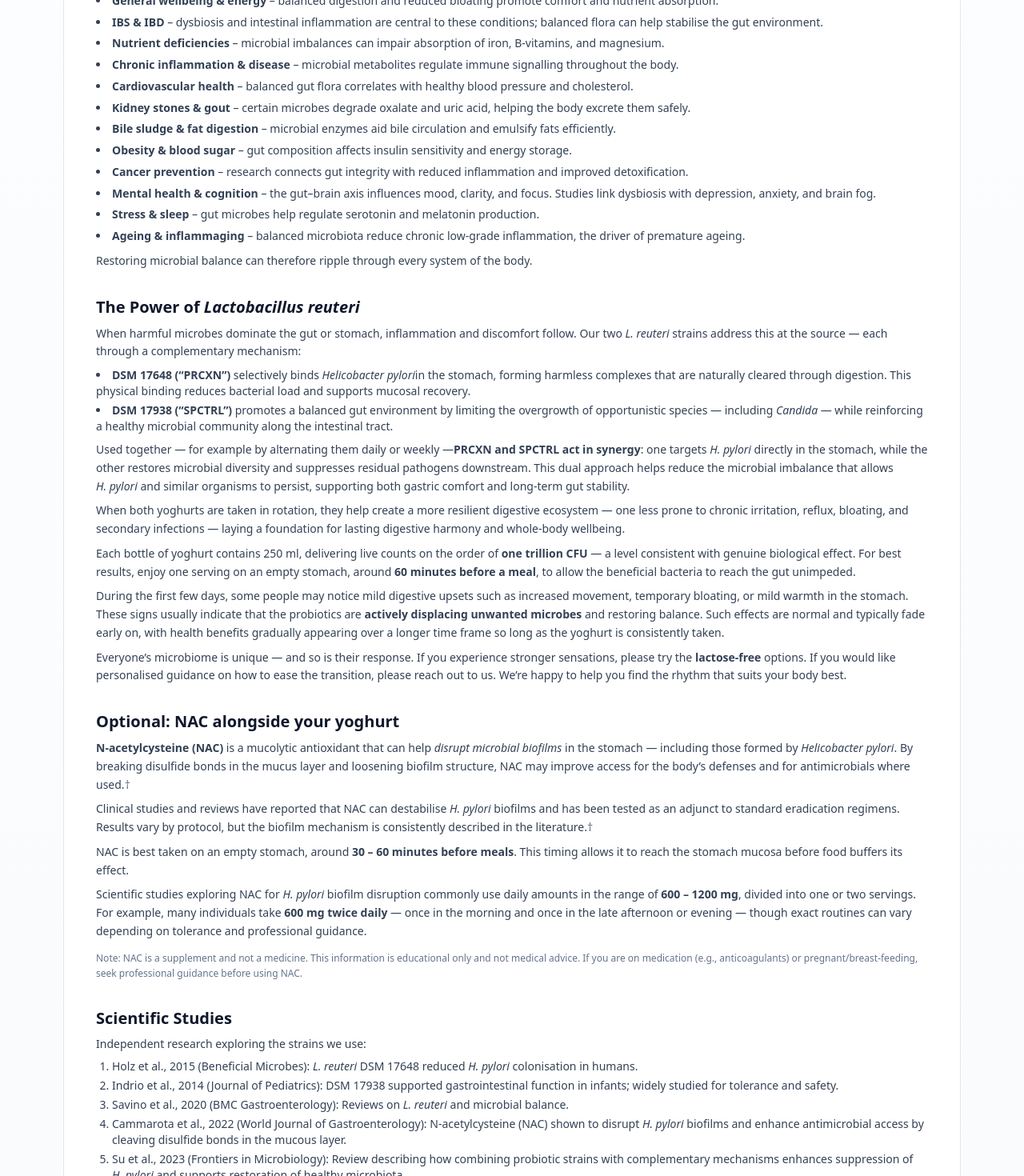
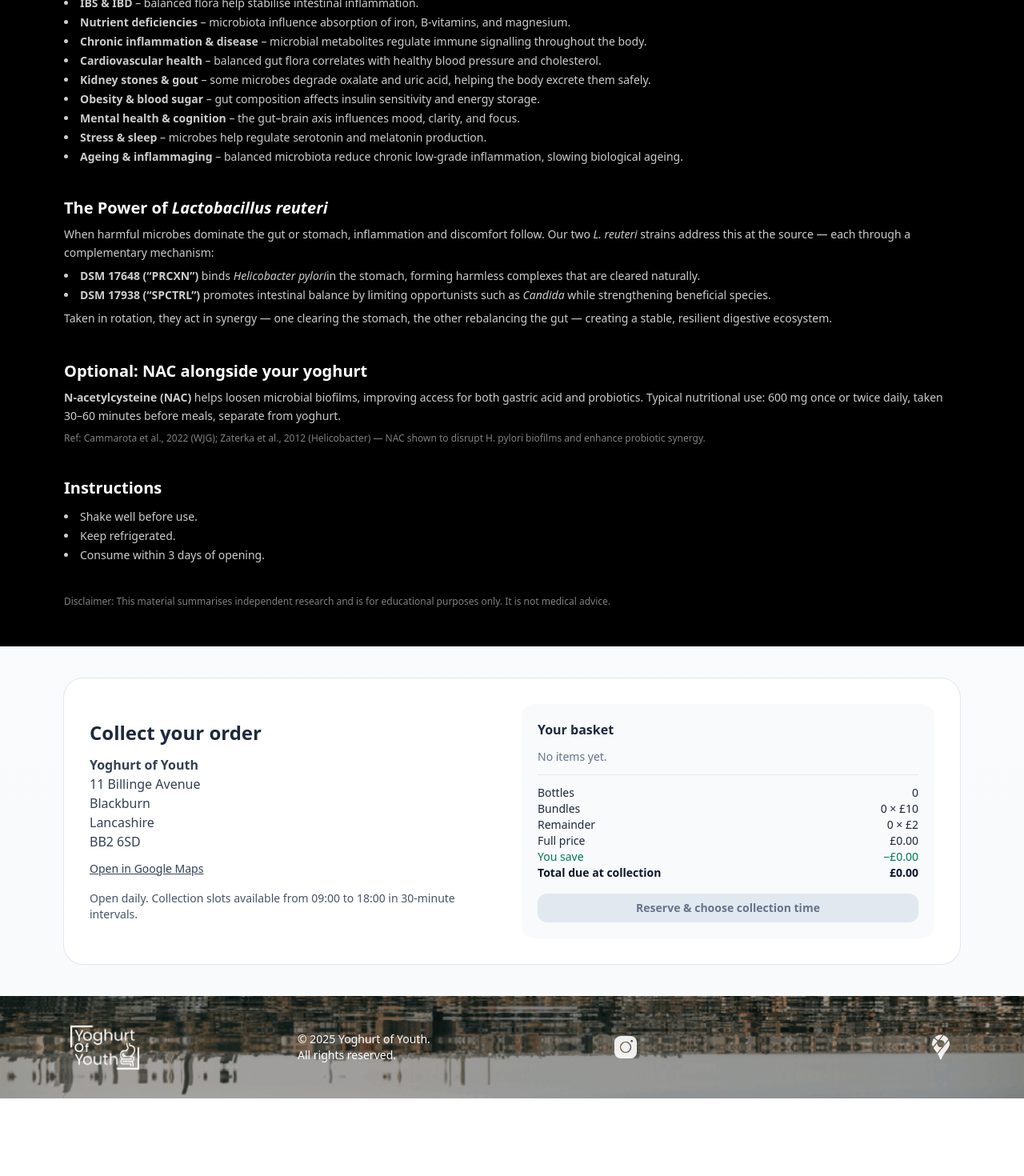
Before and after one commit to ZainAkuji/Yoghurt-of-Youth, a React (Vite) app: page / in a window 1280 px wide. Shown: the part 1980-3450 px from the top of the page at 80% size. After the commit the page ends 3353 px from the top, so only its background shows below. Built offline with nearby package versions, Linux system fonts and the light colour scheme.

Commit message:
Update App.tsx

```diff
--- a/src/App.tsx
+++ b/src/App.tsx
@@ -111,13 +111,16 @@ function nextBundleHint(qtyTotal:number){
 
 function AboutSection() {
   return (
-    <section id="about"   className="scroll-mt-32 md:scroll-mt-24 mx-auto max-w-6xl px-4 py-10">
-      <div className="rounded-3xl bg-white ring-1 ring-slate-200 shadow-sm p-6 md:p-10">
-        <h2 className="text-2xl md:text-3xl font-bold text-slate-900">
+    <section
+      id="about"
+      className="scroll-mt-32 md:scroll-mt-24 bg-black text-white py-12"
+    >
+      <div className="mx-auto max-w-6xl px-4">
+        <h2 className="text-3xl font-bold tracking-tight text-white">
           About Yoghurt of Youth
         </h2>
 
-        <p className="mt-4 text-slate-700">
+        <p className="mt-4 text-white/80">
           Each of our yoghurts is efficiently fermented with live{" "}
           <em>Lactobacillus reuteri</em> strains that have been studied for
           their unique, health-supporting properties.
@@ -125,10 +128,10 @@ function AboutSection() {
 
         <div className="mt-6 space-y-6">
           <div>
-            <h4 className="font-semibold text-slate-900">
+            <h4 className="font-semibold text-white">
               PRCXN — DSM 17648
             </h4>
-            <p className="mt-2 text-slate-700 text-sm leading-relaxed">
+            <p className="mt-2 text-white/80 text-sm leading-relaxed">
               A precision-targeted strain shown in clinical research to bind to
               and reduce populations of <em>Helicobacter pylori</em>, a
               bacterium linked to stomach discomfort and ulcers. By helping
@@ -138,10 +141,10 @@ function AboutSection() {
           </div>
 
           <div>
-            <h4 className="font-semibold text-slate-900">
+            <h4 className="font-semibold text-white">
               SPCTRL — DSM 17938
             </h4>
-            <p className="mt-2 text-slate-700 text-sm leading-relaxed">
+            <p className="mt-2 text-white/80 text-sm leading-relaxed">
               A broad-acting <em>L. reuteri</em> strain observed in studies to
               help limit unwanted microbes, including{" "}
               <em>Candida</em> species, while coexisting peacefully with
@@ -151,226 +154,82 @@ function AboutSection() {
           </div>
         </div>
 
-        <h3 className="mt-8 text-xl font-semibold text-slate-900">
+        <h3 className="mt-10 text-xl font-semibold text-white">
           Why Gut Health Matters
         </h3>
-        <p className="mt-2 text-slate-700 text-sm leading-relaxed">
+        <p className="mt-2 text-white/80 text-sm leading-relaxed">
           Modern research consistently links gut balance to nearly every aspect
           of wellbeing. Scientific studies suggest that a well-functioning
           microbiome influences:
         </p>
 
-        <div className="mt-2 text-sm text-slate-700 leading-relaxed">
-          <ul className="list-disc list-inside space-y-1">
+        <ul className="mt-3 list-disc list-inside text-sm text-white/80 space-y-1">
           <li><strong>General wellbeing &amp; energy</strong> – balanced digestion and reduced bloating promote comfort and nutrient absorption.</li>
-            <li><strong>IBS &amp; IBD</strong> – dysbiosis and intestinal inflammation are central to these conditions; balanced flora can help stabilise the gut environment.</li>
-            <li><strong>Nutrient deficiencies</strong> – microbial imbalances can impair absorption of iron, B-vitamins, and magnesium.</li>
+          <li><strong>IBS &amp; IBD</strong> – balanced flora help stabilise intestinal inflammation.</li>
+          <li><strong>Nutrient deficiencies</strong> – microbiota influence absorption of iron, B-vitamins, and magnesium.</li>
           <li><strong>Chronic inflammation &amp; disease</strong> – microbial metabolites regulate immune signalling throughout the body.</li>
           <li><strong>Cardiovascular health</strong> – balanced gut flora correlates with healthy blood pressure and cholesterol.</li>
-            <li><strong>Kidney stones &amp; gout</strong> – certain microbes degrade oxalate and uric acid, helping the body excrete them safely.</li>
-            <li><strong>Bile sludge &amp; fat digestion</strong> – microbial enzymes aid bile circulation and emulsify fats efficiently.</li>
+          <li><strong>Kidney stones &amp; gout</strong> – some microbes degrade oxalate and uric acid, helping the body excrete them safely.</li>
           <li><strong>Obesity &amp; blood sugar</strong> – gut composition affects insulin sensitivity and energy storage.</li>
-            <li><strong>Cancer prevention</strong> – research connects gut integrity with reduced inflammation and improved detoxification.</li>
-            <li><strong>Mental health &amp; cognition</strong> – the gut–brain axis influences mood, clarity, and focus. Studies link dysbiosis with depression, anxiety, and brain fog.</li>
-            <li><strong>Stress &amp; sleep</strong> – gut microbes help regulate serotonin and melatonin production.</li>
-            <li><strong>Ageing &amp; inflammaging</strong> – balanced microbiota reduce chronic low-grade inflammation, the driver of premature ageing.</li>
+          <li><strong>Mental health &amp; cognition</strong> – the gut–brain axis influences mood, clarity, and focus.</li>
+          <li><strong>Stress &amp; sleep</strong> – microbes help regulate serotonin and melatonin production.</li>
+          <li><strong>Ageing &amp; inflammaging</strong> – balanced microbiota reduce chronic low-grade inflammation, slowing biological ageing.</li>
         </ul>
-        </div>
 
-        <p className="mt-2 text-slate-700 text-sm leading-relaxed">
-          Restoring microbial balance can therefore ripple through every system
-          of the body.
+        <h3 className="mt-10 text-xl font-semibold text-white">
+          The Power of <em>Lactobacillus reuteri</em>
+        </h3>
+        <p className="mt-2 text-white/80 text-sm leading-relaxed">
+          When harmful microbes dominate the gut or stomach, inflammation and
+          discomfort follow. Our two <em>L. reuteri</em> strains address this at
+          the source — each through a complementary mechanism:
         </p>
 
-        <h3 className="mt-8 text-xl font-semibold text-slate-900">
-          The Power of <em>Lactobacillus reuteri</em>
-        </h3>
-
-        <p className="mt-2 text-slate-700 text-sm leading-relaxed">
-          When harmful microbes dominate the gut or stomach, inflammation and discomfort follow.
-          Our two <em>L. reuteri</em> strains address this at the source — each through a complementary mechanism:
-        </p>
-
-        <ul className="mt-2 list-disc list-inside text-sm text-slate-700 space-y-1">
+        <ul className="mt-2 list-disc list-inside text-sm text-white/80 space-y-1">
           <li>
-            <strong>DSM&nbsp;17648 (“PRCXN”)</strong> selectively binds <em>Helicobacter pylori</em>
-            in the stomach, forming harmless complexes that are naturally cleared through digestion.
-            This physical binding reduces bacterial load and supports mucosal recovery.
+            <strong>DSM 17648 (“PRCXN”)</strong> binds <em>Helicobacter pylori</em>
+            in the stomach, forming harmless complexes that are cleared naturally.
           </li>
           <li>
-            <strong>DSM&nbsp;17938 (“SPCTRL”)</strong> promotes a balanced gut environment by
-            limiting the overgrowth of opportunistic species — including <em>Candida</em> —
-            while reinforcing a healthy microbial community along the intestinal tract.
+            <strong>DSM 17938 (“SPCTRL”)</strong> promotes intestinal balance by
+            limiting opportunists such as <em>Candida</em> while strengthening
+            beneficial species.
           </li>
         </ul>
 
-        <p className="mt-2 text-slate-700 text-sm leading-relaxed">
-          Used together — for example by alternating them daily or weekly —
-          <strong>PRCXN and SPCTRL act in synergy</strong>:
-          one targets <em>H.&nbsp;pylori</em> directly in the stomach, while the other restores microbial
-          diversity and suppresses residual pathogens downstream. This dual approach
-          helps reduce the microbial imbalance that allows <em>H.&nbsp;pylori</em> and similar organisms
-          to persist, supporting both gastric comfort and long-term gut stability.
+        <p className="mt-2 text-white/80 text-sm leading-relaxed">
+          Taken in rotation, they act in synergy — one clearing the stomach,
+          the other rebalancing the gut — creating a stable, resilient
+          digestive ecosystem.
         </p>
 
-        <p className="mt-2 text-slate-700 text-sm leading-relaxed">
-          When both yoghurts are taken in rotation, they help create a more resilient digestive ecosystem —
-          one less prone to chronic irritation, reflux, bloating, and secondary infections —
-          laying a foundation for lasting digestive harmony and whole-body wellbeing.
+        <h3 className="mt-10 text-xl font-semibold text-white">
+          Optional: NAC alongside your yoghurt
+        </h3>
+        <p className="mt-2 text-white/80 text-sm leading-relaxed">
+          <strong>N-acetylcysteine (NAC)</strong> helps loosen microbial biofilms,
+          improving access for both gastric acid and probiotics.
+          Typical nutritional use: 600 mg once or twice daily, taken
+          30–60 minutes before meals, separate from yoghurt.
+        </p>
+        <p className="mt-2 text-xs text-white/50">
+          Ref: Cammarota et al., 2022 (WJG); Zaterka et al., 2012 (Helicobacter) —
+          NAC shown to disrupt H. pylori biofilms and enhance probiotic synergy.
         </p>
 
-        <p className="mt-2 text-slate-700 text-sm leading-relaxed">
-          Each bottle of yoghurt contains 250&nbsp;ml,
-          delivering live counts on the order of <strong>one trillion CFU</strong> — a level consistent
-          with genuine biological effect. For best results, enjoy one serving on an empty stomach,
-          around <strong>60&nbsp;minutes before a meal</strong>, to allow the beneficial bacteria to reach
-          the gut unimpeded.
-        </p>
-
-        <p className="mt-2 text-slate-700 text-sm leading-relaxed">
-          During the first few days, some people may notice mild digestive upsets such as increased movement,
-          temporary bloating, or mild warmth in the stomach. These signs usually indicate that the
-          probiotics are <strong>actively displacing unwanted microbes</strong> and restoring balance.
-          Such effects are normal and typically fade early on, with health benefits gradually appearing
-          over a longer time frame so long as the yoghurt is consistently taken.
-        </p>
-
-        <p className="mt-2 text-slate-700 text-sm leading-relaxed">
-          Everyone’s microbiome is unique — and so is their response.
-          If you experience stronger sensations, please try the <strong>lactose-free</strong> options.
-          If you would like personalised guidance on how to ease the transition, please reach out to us.
-          We’re happy to help you find the rhythm that suits your body best.
-        </p>
-
-        {/* NAC adjunct info */}
-        <h3 className="mt-8 text-xl font-semibold text-slate-900">
-          Optional: NAC alongside your yoghurt
-        </h3>
-        <p className="mt-2 text-slate-700 text-sm leading-relaxed">
-          <strong>N-acetylcysteine (NAC)</strong> is a mucolytic antioxidant that can help
-          <em> disrupt microbial biofilms</em> in the stomach — including those formed by
-          <em> Helicobacter pylori</em>. By breaking disulfide bonds in the mucus layer and
-          loosening biofilm structure, NAC may improve access for the body’s defenses and for
-          antimicrobials where used.<span className="text-slate-500">†</span>
-        </p>
-        <p className="mt-2 text-slate-700 text-sm leading-relaxed">
-          Clinical studies and reviews have reported that NAC can destabilise <em>H. pylori</em> biofilms and
-          has been tested as an adjunct to standard eradication regimens. Results vary by protocol,
-          but the biofilm mechanism is consistently described in the literature.<span className="text-slate-500">†</span>
-        </p>
-        <p className="mt-2 text-slate-700 text-sm leading-relaxed">
-          NAC is best taken on an empty stomach, around <strong>30 – 60 minutes before meals</strong>.
-          This timing allows it to reach the stomach mucosa before food buffers its effect.
-        </p>
-        <p className="mt-2 text-slate-700 text-sm leading-relaxed">
-          Scientific studies exploring NAC for <em>H.&nbsp;pylori</em> biofilm disruption commonly use
-          daily amounts in the range of <strong>600 – 1200 mg</strong>, divided into one or two servings.
-          For example, many individuals take <strong>600 mg twice daily</strong> — once in the morning and once
-          in the late afternoon or evening — though exact routines can vary depending on tolerance
-          and professional guidance.
-        </p>
-        <p className="mt-3 text-slate-500 text-xs leading-relaxed">
-          Note: NAC is a supplement and not a medicine. This information is educational only and
-          not medical advice. If you are on medication (e.g., anticoagulants) or pregnant/breast-feeding, seek professional
-          guidance before using NAC.
-        </p>
-
-
-        <h3 className="mt-8 text-xl font-semibold text-slate-900">
-          Scientific Studies
-        </h3>
-        <p className="mt-2 text-slate-700 text-sm">
-          Independent research exploring the strains we use:
-        </p>
-
-        <ol className="list-decimal pl-5 mt-2 space-y-1 text-sm text-slate-700">
-          <li>
-            <span className="font-medium">Holz et&nbsp;al., 2015 (Beneficial Microbes):</span>
-            &nbsp;<em>L. reuteri</em> DSM&nbsp;17648 reduced <em>H. pylori</em> colonisation in humans.
-          </li>
-          <li>
-            <span className="font-medium">Indrio et&nbsp;al., 2014 (Journal of Pediatrics):</span>
-            &nbsp;DSM&nbsp;17938 supported gastrointestinal function in infants; widely studied for tolerance and safety.
-          </li>
-          <li>
-            <span className="font-medium">Savino et&nbsp;al., 2020 (BMC Gastroenterology):</span>
-            &nbsp;Reviews on <em>L. reuteri</em> and microbial balance.
-          </li>
-          <li>
-            <span className="font-medium">Cammarota et&nbsp;al., 2022 (World Journal of Gastroenterology):</span>
-            &nbsp;N-acetylcysteine (NAC) shown to disrupt <em>H.&nbsp;pylori</em> biofilms and enhance antimicrobial access by
-            cleaving disulfide bonds in the mucous layer.
-          </li>
-          <li>
-            <span className="font-medium">Su et&nbsp;al., 2023 (Frontiers in Microbiology):</span>
-            &nbsp;Review describing how combining probiotic strains with complementary mechanisms
-            enhances suppression of <em>H.&nbsp;pylori</em> and supports restoration of healthy microbiota.
-          </li>
-        </ol>
-
-        <p className="mt-3 text-slate-500 text-xs leading-relaxed">
-          Disclaimer: This information summarises findings from independent scientific
-          research on the bacterial strains used. It is provided for educational
-          purposes and is not medical advice. Original publications available via
-          PubMed and other open scientific databases. Our products are fermented foods
-          intended to support natural gut balance as part of a healthy lifestyle.
-        </p>
-
-        <h3 className="mt-8 text-xl font-semibold text-slate-900">
+        <h3 className="mt-10 text-xl font-semibold text-white">
           Instructions
         </h3>
-        <p className="mt-2 text-slate-700 text-sm leading-relaxed">
-          It is advised to do the following:
-        </p>
-
-        <div className="mt-2 text-sm text-slate-700 leading-relaxed">
-          <ul className="list-disc list-inside space-y-1">
+        <ul className="mt-3 list-disc list-inside text-sm text-white/80 space-y-1">
           <li>Shake well before use.</li>
           <li>Keep refrigerated.</li>
           <li>Consume within 3 days of opening.</li>
         </ul>
-        </div>
 
-        <p className="mt-2 text-slate-700 text-sm leading-relaxed">
-          The SPCTRL yoghurt can be used to make a powerful, natural <strong>mask</strong> that takes advantage of its antibacterial and antifungal properties topically. To do that, follow these steps:
+        <p className="mt-10 text-xs text-white/50">
+          Disclaimer: This material summarises independent research and is for
+          educational purposes only. It is not medical advice.
         </p>
-
-        <div className="mt-2 text-sm text-slate-700 leading-relaxed">
-          <ul className="list-disc list-inside space-y-1">
-            <li>Add 1 tbsp of yoghurt into a cup.</li>
-            <li>Add 3 slightly heaped tsp of cornflour into the cup.</li>
-            <li>Mix until the mixture is thick and sticky (take care not to overdo).</li>
-            <li>Apply a thick layer on the face or any skin that requires treating until the skin is concealed under the mask.</li>
-            <li>Leave on the skin for an hour.</li>
-            <li>Peel off the dried mask; it will be brittle so it should just crack off easily.</li>
-            <li>Leave the powdery residue on.</li>
-            <li>Avoid washing the are for as long as possible to maximise health benefit.</li>
-          </ul>
-        </div>
-
-        <p className="mt-2 text-slate-700 text-sm leading-relaxed">
-          Do that everyday for as long as you may to see significant dermal health benefits.
-        </p>
-
-        <h3 className="mt-8 text-xl font-semibold text-slate-900">Contact</h3>
-        <p className="mt-2 text-slate-700 text-sm leading-relaxed">
-          For personalised support or product advice, get in touch below.
-        </p>
-        <div className="mt-2 space-y-2 text-slate-700 text-sm">
-          <p>
-            📧 Email:{" "}
-            <a href="mailto:support@yoghurtofyouth.co.uk" className="underline hover:text-slate-900">
-              support@yoghurtofyouth.co.uk
-            </a>
-          </p>
-          <p>
-            📞 Phone:{" "}
-            <a href="tel:+447756231844" className="underline hover:text-slate-900">
-              07756 231 844
-            </a>
-          </p>
-          <p className="text-xs text-slate-500">We aim to respond within one working day.</p>
-        </div>
       </div>
     </section>
   );
```
Lines whose indentation alone changed are shown as unchanged.
